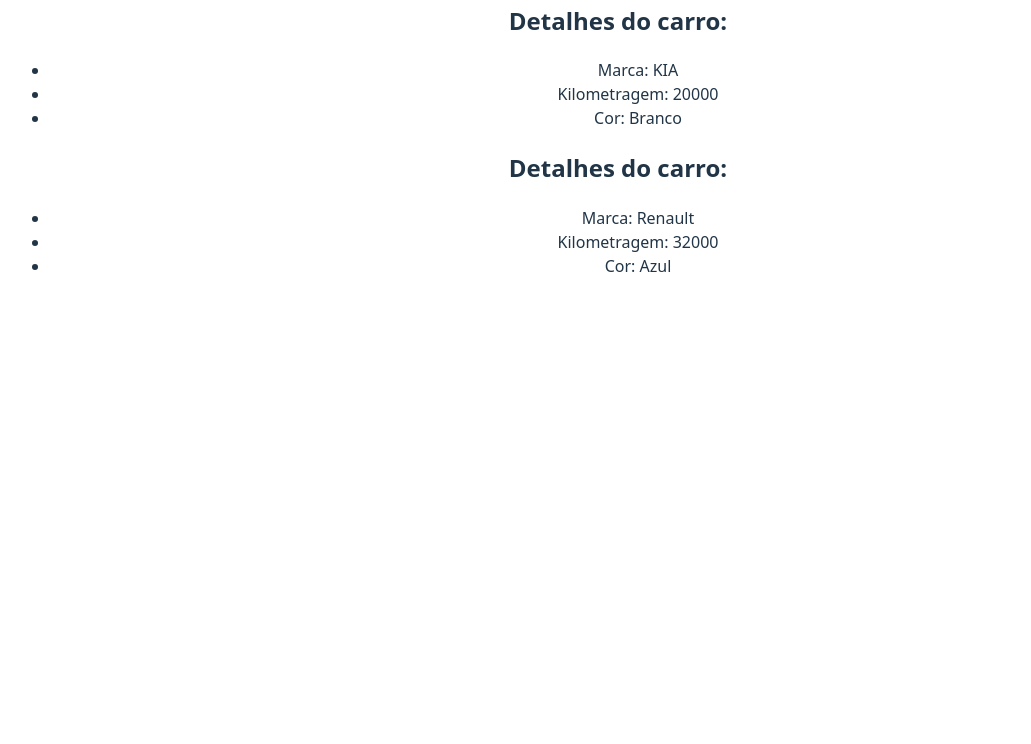
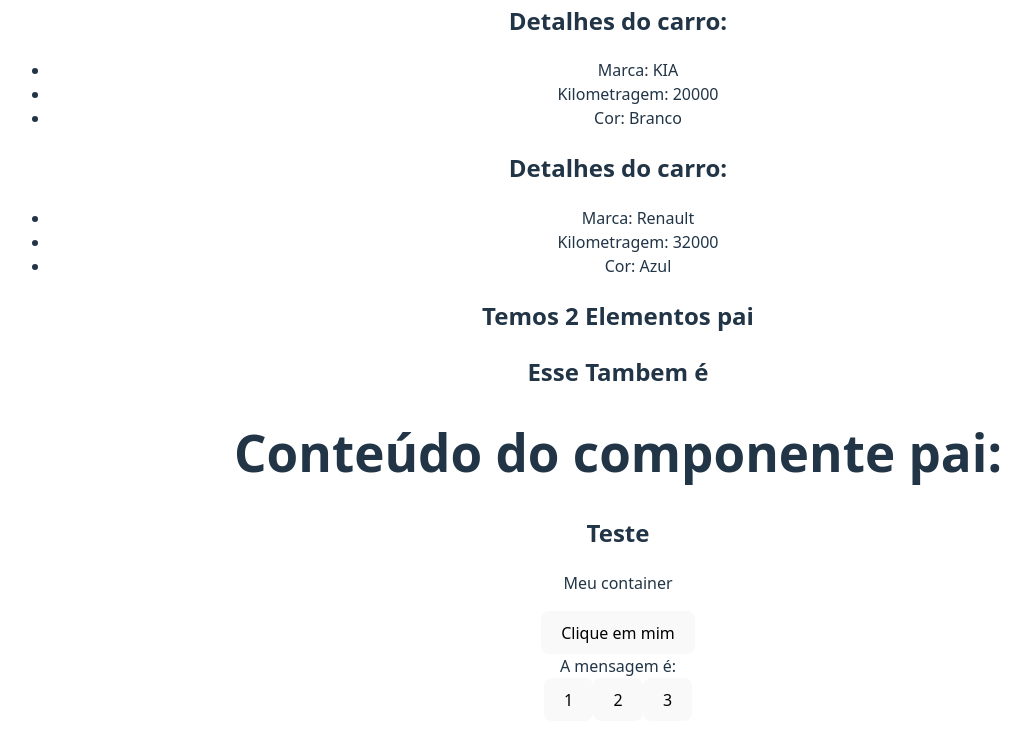
Before and after one commit to Luan0Avila/Curso_React, a React (Vite) app in the folder 3_AVANÇANDO_EM_REACT/avancando/: page / in a window 1280 px wide. Shown: the part 2300-3044 px from the top of the page, without its empty margins (22-1053 px from the left). Built offline with nearby package versions, Linux system fonts and the light colour scheme.

Commit message:
aprendendo sobre state lift

```diff
--- a/3_AVANÇANDO_EM_REACT/avancando/src/App.jsx
+++ b/3_AVANÇANDO_EM_REACT/avancando/src/App.jsx
@@ -21,12 +21,38 @@
 // 11 - Renderização de listas com componente
 const cars = [
   { id: 1, brand: "Ferrari", color: "Amarelo", km: 0},
-  { id: 1, brand: "KIA", color: "Branco", km: 20000},
-  { id: 1, brand: "Renault", color: "Azul", km: 32000}
+  { id: 2, brand: "KIA", color: "Branco", km: 20000},
+  { id: 3, brand: "Renault", color: "Azul", km: 32000}
 ]
+
+// 12 - Fragment
+import Fragment from './components/Fragment'
+
+// 13 - Children
+import Container from './components/Container'
+
+// 14 - Função em prop
+import ExecuteFunction from './components/ExecuteFunction'
+
+// 15 - State lift
+import Message from './components/Message'
+import ChangeMessage from './components/ChangeMessage'
+
 
 function App() {
   const [count, setCount] = useState(0)
+
+  // 14 - Função em prop
+  function shoMessage() {
+    console.log("Evento do componente pai")
+  }
+
+  // 15 - State lift
+  const [message, setMessage] = useState("")
+
+  const handleMessage = (msg) => {
+    setMessage(msg);
+  }
 
   return (
     <div style={{paddingBottom: "500px"}}>
@@ -57,6 +83,18 @@
         color={car.color}
         km={car.km}/>
       ))}
+      {/* 12 - Fragment*/}
+      <Fragment/>
+      {/* 13 - Children*/}
+      <Container>
+        <h2>Teste</h2>
+        <p>Meu container</p>
+      </Container>
+      {/* 14 - Função em prop*/}
+      <ExecuteFunction myFunction={shoMessage}/>
+      {/* 15 - state lift*/}
+      <Message msg={message}/>
+      <ChangeMessage handleMessage={handleMessage}/>
     </div>
   )
 }
--- /dev/null
+++ b/3_AVANÇANDO_EM_REACT/avancando/src/components/ChangeMessage.jsx
@@ -0,0 +1,14 @@
+import React from 'react'
+
+const ChangeMessage = ({handleMessage}) => {
+    const messages = ["Oi", "Olá", "Tudo bem?"]
+    return (
+        <div>
+            <button onClick={() => handleMessage(messages[0])}>1</button>
+            <button onClick={() => handleMessage(messages[1])}>2</button>
+            <button onClick={() => handleMessage(messages[2])}>3</button>
+        </div>
+    )
+}
+
+export default ChangeMessage
--- /dev/null
+++ b/3_AVANÇANDO_EM_REACT/avancando/src/components/Container.jsx
@@ -0,0 +1,12 @@
+import React from 'react'
+
+const Container = ({children}) => {
+    return (
+        <div>
+            <h1>Conteúdo do componente pai:</h1>
+            {children}
+        </div>
+    )
+}
+
+export default Container
--- /dev/null
+++ b/3_AVANÇANDO_EM_REACT/avancando/src/components/ExecuteFunction.jsx
@@ -0,0 +1,11 @@
+import React from 'react'
+
+const ExecuteFunction = ({ myFunction}) => {
+    return (
+        <div>
+            <button onClick={myFunction}>Clique em mim</button>
+        </div>
+    )
+}
+
+export default ExecuteFunction
--- /dev/null
+++ b/3_AVANÇANDO_EM_REACT/avancando/src/components/Fragment.jsx
@@ -0,0 +1,16 @@
+import React from 'react'
+
+const Fragment = () => {
+    return (
+        <>
+        <div>
+            <h2>Temos 2 Elementos pai</h2>
+        </div>
+        <div>
+            <h2>Esse Tambem é</h2>
+        </div>
+        </>
+    )
+}
+
+export default Fragment
--- /dev/null
+++ b/3_AVANÇANDO_EM_REACT/avancando/src/components/Message.jsx
@@ -0,0 +1,11 @@
+import React from 'react'
+
+const Message = ({msg}) => {
+    return (
+        <div>
+            A mensagem é: {msg}
+        </div>
+    )
+}
+
+export default Message
```
